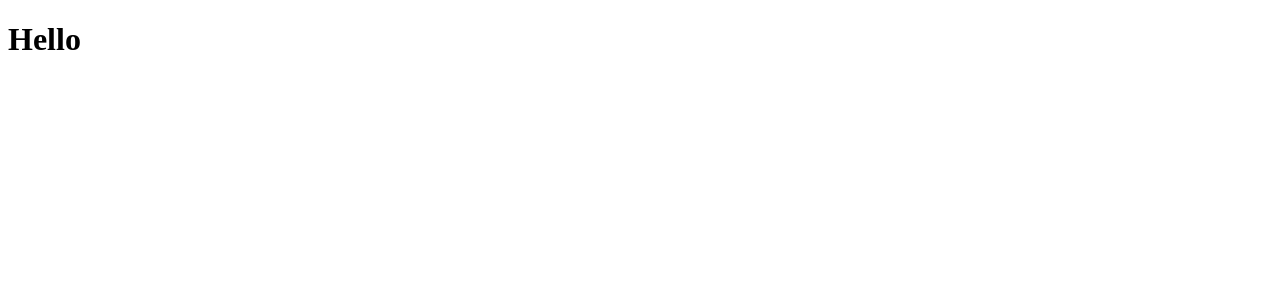
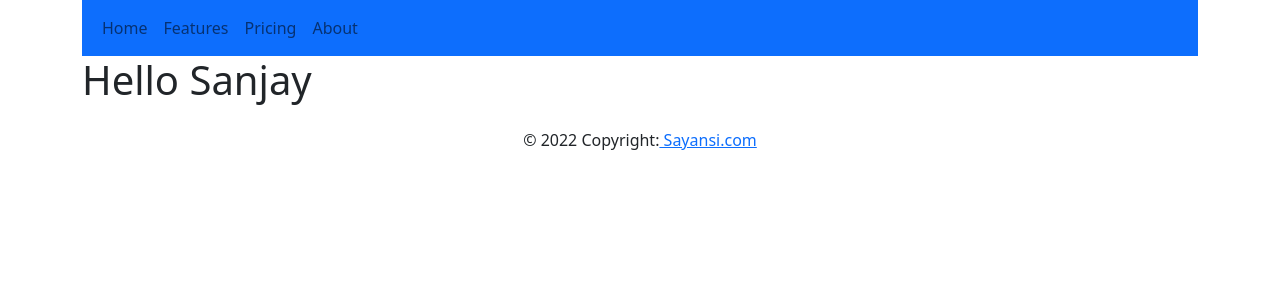
Before and after one commit to asbharti1-zz/reactscratch, a React app: page / in a window 1280 px wide. Shown: the top 300 px of the page. Built offline with nearby package versions, Linux system fonts and the light colour scheme.

Commit message:
css added

```diff
--- a/App.js
+++ b/App.js
@@ -1,12 +1,18 @@
 import React, { Component } from "react";
+import Header from "./src/components/header/index";
+import Footer from "./src/components/footer/index";
 
 class App extends Component {
   render() {
     const { name } = this.props;
     return (
-      <>
-        <h1>Hello {name}</h1>
-      </>
+      <div className="container">
+        <Header />
+        <div className="col-12">
+          <h1>Hello {name}</h1>
+        </div>
+        <Footer />
+      </div>
     );
   }
 }
--- a/index.js
+++ b/index.js
@@ -1,9 +1,10 @@
 import React from "react";
 import * as ReactDOMClient from "react-dom/client";
 import App from "./App";
+import "bootstrap/dist/css/bootstrap.css";
 const root = ReactDOMClient.createRoot(document.getElementById("app"));
 root.render(
   <React.StrictMode>
-    <App Name="Sanjay" />
+    <App name="Sanjay" />
   </React.StrictMode>
 );
--- /dev/null
+++ b/postcss.config.js
@@ -0,0 +1,8 @@
+module.exports = {
+  plugins: [
+    require("autoprefixer"),
+    require("postcss-preset-env")({
+      browsers: "last 2 versions",
+    }),
+  ],
+};
--- /dev/null
+++ b/src/components/footer/index.js
@@ -0,0 +1,16 @@
+import React from "react";
+
+function Footer() {
+  return (
+    <div>
+      <footer class="page-footer font-small cyan darken-3">
+        <div class="footer-copyright text-center py-3">
+          © 2022 Copyright:
+          <a href="/"> Sayansi.com</a>
+        </div>
+      </footer>
+    </div>
+  );
+}
+
+export default Footer;
--- /dev/null
+++ b/src/components/header/index.js
@@ -0,0 +1,50 @@
+import React from "react";
+function Header() {
+  return (
+    <div>
+      <header>
+        <nav class="navbar navbar-expand-lg navbar-light bg-primary">
+          <div class="container-fluid">
+            <button
+              class="navbar-toggler"
+              type="button"
+              data-mdb-toggle="collapse"
+              data-mdb-target="#navbarExample01"
+              aria-controls="navbarExample01"
+              aria-expanded="false"
+              aria-label="Toggle navigation"
+            >
+              <i class="fas fa-bars"></i>
+            </button>
+            <div class="collapse navbar-collapse" id="navbarExample01">
+              <ul class="navbar-nav me-auto mb-2 mb-lg-0">
+                <li class="nav-item active">
+                  <a class="nav-link" aria-current="page" href="#">
+                    Home
+                  </a>
+                </li>
+                <li class="nav-item">
+                  <a class="nav-link" href="#">
+                    Features
+                  </a>
+                </li>
+                <li class="nav-item">
+                  <a class="nav-link" href="#">
+                    Pricing
+                  </a>
+                </li>
+                <li class="nav-item">
+                  <a class="nav-link" href="#">
+                    About
+                  </a>
+                </li>
+              </ul>
+            </div>
+          </div>
+        </nav>
+      </header>
+    </div>
+  );
+}
+
+export default Header;
--- a/webpack.config.js
+++ b/webpack.config.js
@@ -16,6 +16,10 @@ const config = {
         use: "babel-loader",
         exclude: /node_modules/,
       },
+      {
+        test: /\.(sass|css|scss)$/,
+        use: ["style-loader", "css-loader", "postcss-loader", "sass-loader"],
+      },
     ],
   },
   devServer: {
```
Also changed, not shown: package.json (+9 -1 lines), 1 other file (tests, documents, lock files or other folders).
